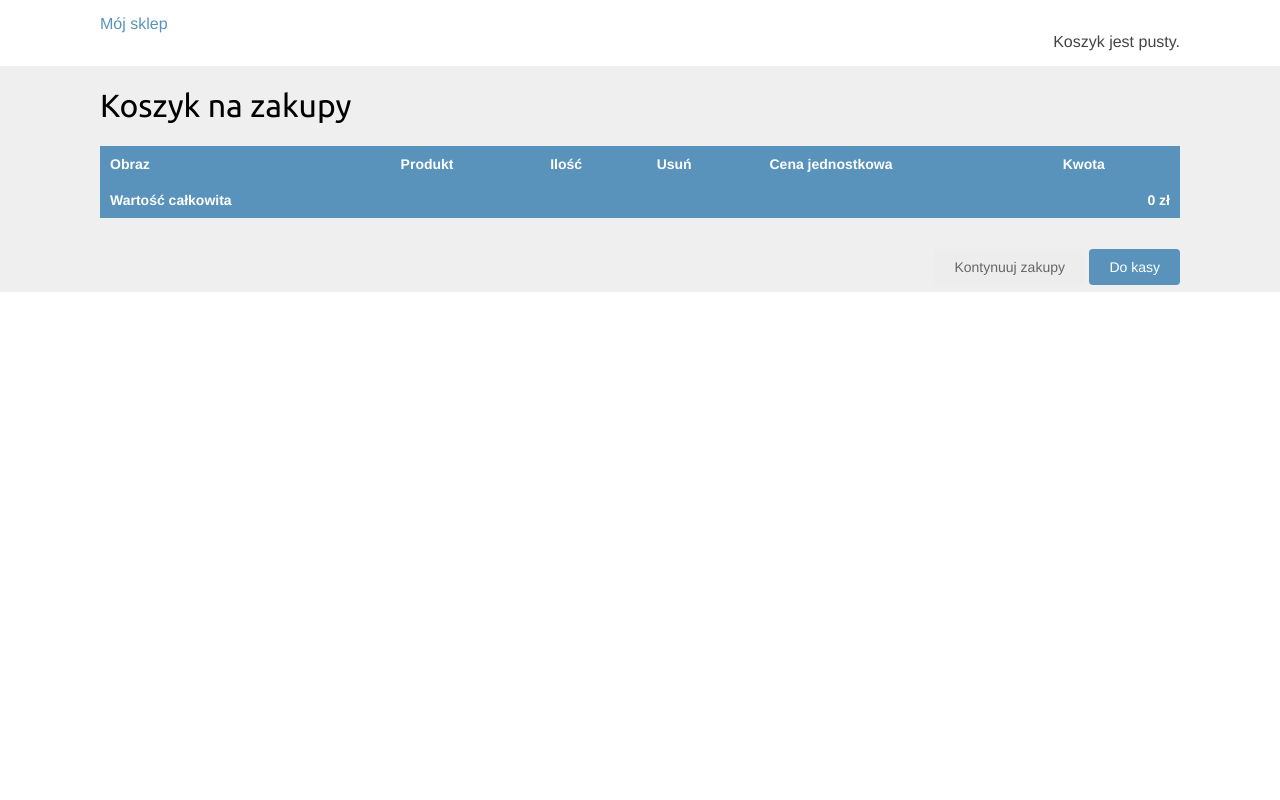
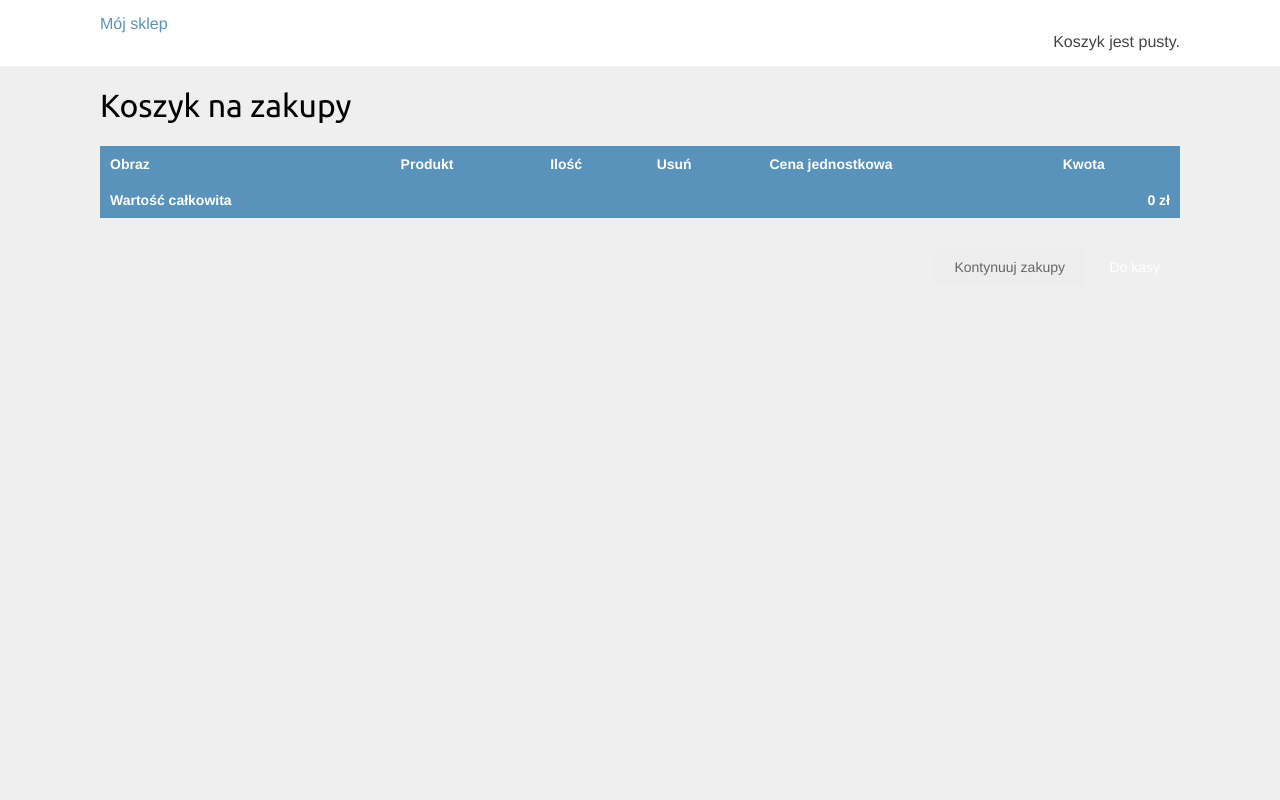
Before and after one commit to pmilosz99/shop_project, a Django app: page /cart/ in a window 1280 px wide. Run offline with Django 4.2, Linux system fonts and the light colour scheme.

Commit message:
change css

```diff
--- a/my_shop/my_shop/settings.py
+++ b/my_shop/my_shop/settings.py
@@ -124,7 +124,7 @@
 # Static files (CSS, JavaScript, Images)
 # https://docs.djangoproject.com/en/4.0/howto/static-files/
 
-STATIC_URL = 'static/'
+STATIC_URL = 'shop/static/'
 
 AUTH_USER_MODEL = 'users.User'
 
--- a/my_shop/shop/static/base.css
+++ b/my_shop/shop/static/base.css
@@ -1,9 +1,11 @@
 @import url(http://fonts.googleapis.com/css?family=Ubuntu);
 
-body {
+html, body {
     margin:0;
     padding:0;
     font-family:helvetica, sans-serif;
+    background: #efefef;
+    height: 100%;
 }
 
 h1, h2, h3, h4, h5 , h6 {
@@ -21,7 +23,7 @@
 
 a.button, input[type="submit"] {
     color:#fff;
-    background:#5993bb;
+    background:##109e01;
     border-radius:4px;
     padding:10px 20px;
     font-size:14px;
@@ -119,7 +121,6 @@
     background:#fff;
     color:#444;
     padding:15px 100px;
-    box-shadow: 0 2px 8px 0 rgba(0, 0, 0, 0.3);
     overflow:auto;
 }
 
@@ -130,6 +131,7 @@
     font-size:22px;
     padding: 20px;
     margin-right:10%;
+    box-shadow: 0 2px 8px 0 rgba(0, 0, 0, 0.3);
 }
 
 #header .cart {
```
Also changed, not shown: my_shop/db.sqlite3.
